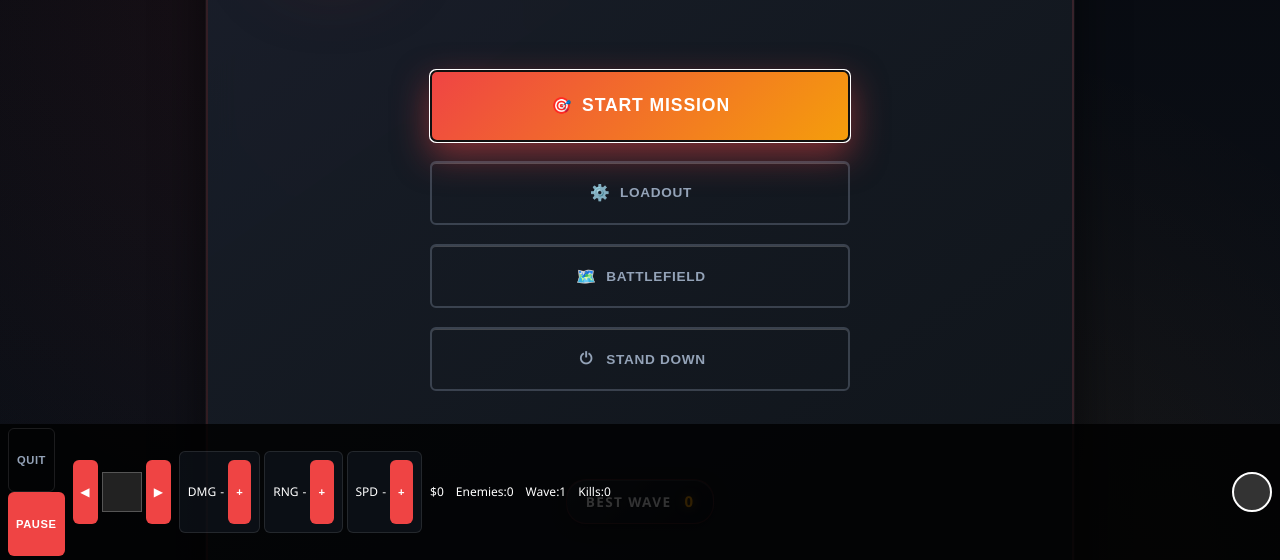
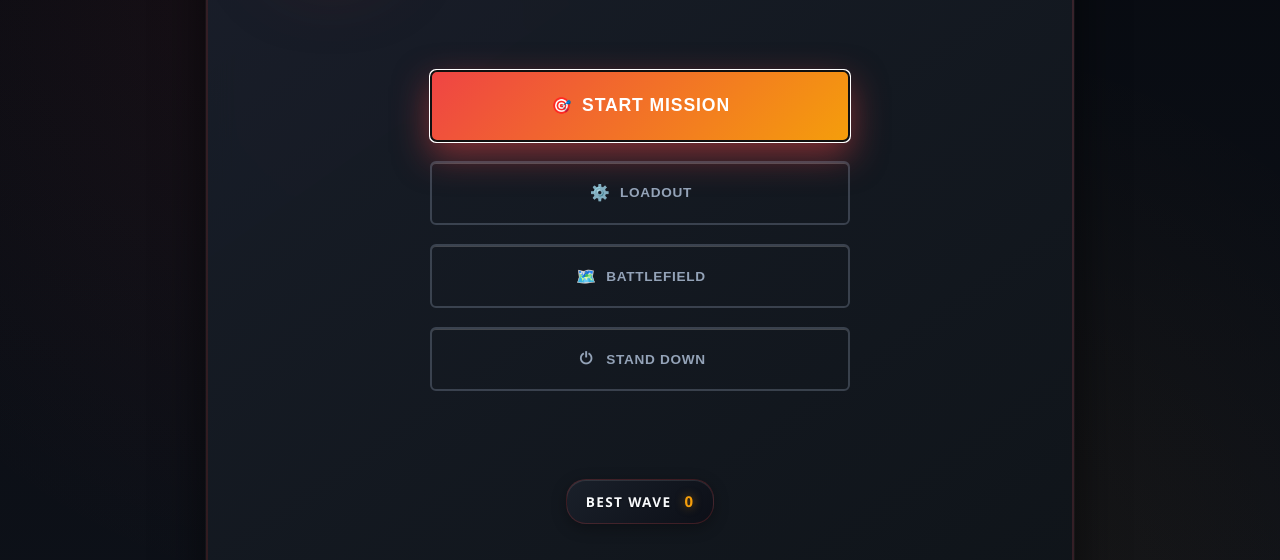
Before and after one commit to TJ42-dev/doghouse-towerdefense, a plain HTML site: page index.html in a window 1280 px wide. Shown: the part 240-800 px from the top of the page. Drawn offline with Linux system fonts and the light colour scheme.

Commit message:
fix: use correct tower icons and hide toolbar until start

```diff
--- a/main.js
+++ b/main.js
@@ -21,7 +21,7 @@ const ids = [
   'upgradeRailgun','upgradeNuke','upgradeHellfire','upgradeTerminator','upgradeWunderwaffe',
   'sniperCost','shotgunCost','dualLaserCost','railgunCost','nukeCost','hellfireCost',
   'terminatorCost','wunderwaffeCost','quitInMenuBtn','gameCanvas',
-  'toolbarQuit','toolbarPause','towerPrev','towerNext','towerPreview',
+  'toolbarQuit','toolbarPause','bottomToolbar','towerPrev','towerNext','towerPreview',
   'tbUpgradeDamage','tbUpgradeRange','tbUpgradeSpeed','infoCash','infoEnemies',
   'infoWave','infoKills','waveClock',
   'selDamage','selRange','selSpeed'
@@ -1058,24 +1058,24 @@ function cssCenter() {
 let DEFAULT_DOG_STATS = { ...BALANCE.defaultDogStats };
 let DOG_TYPES = [];
 const CAT_SRC = 'assets/animals/cat.png';
-const CANNON_BASE_SRC = 'assets/towers/bases/tower_base.svg';
+const CANNON_BASE_SRC = 'assets/towers/bases/cannon.svg';
 const CANNON_TURRET_SRC = 'assets/towers/turrets/cannon_turret.svg';
-const LASER_BASE_SRC = 'assets/towers/bases/tower_base.svg';
+const LASER_BASE_SRC = 'assets/towers/bases/laser.svg';
 const LASER_TURRET_SRC = 'assets/towers/turrets/laser_turret.svg';
-const ROCKET_BASE_SRC = 'assets/towers/bases/tower_base.svg';
+const ROCKET_BASE_SRC = 'assets/towers/bases/rocket.svg';
 const ROCKET_TURRET_SRC = 'assets/towers/turrets/rocket_launcher_turret.svg';
 const NUKE_BASE_SRC = 'assets/towers/bases/nuke_base.svg';
 const NUKE_TURRET_SRC = 'assets/towers/turrets/nuke_turret.svg';
-const HELLFIRE_BASE_SRC = 'assets/towers/bases/tower_base.svg';
+const HELLFIRE_BASE_SRC = 'assets/towers/bases/hellfire.svg';
 const HELLFIRE_TURRET_SRC = 'assets/towers/turrets/hellfire_turret.svg';
-const DUAL_LASER_BASE_SRC = 'assets/towers/bases/tower_base.svg';
+const DUAL_LASER_BASE_SRC = 'assets/towers/bases/laser_dual.svg';
 const DUAL_LASER_TURRET_SRC = 'assets/towers/turrets/laser_dual_turret.svg';
-const RAILGUN_BASE_SRC = 'assets/towers/bases/tower_base.svg';
+const RAILGUN_BASE_SRC = 'assets/towers/bases/railgun.svg';
 const RAILGUN_TURRET_SRC = 'assets/towers/turrets/railgun_turret.svg';
 const WALL_SRC = 'assets/towers/bases/fence.png';
-const SNIPER_BASE_SRC = 'assets/towers/bases/tower_base.svg';
+const SNIPER_BASE_SRC = 'assets/towers/bases/sniper.svg';
 const SNIPER_TURRET_SRC = 'assets/towers/turrets/sniper_turret.svg';
-const SHOTGUN_BASE_SRC = 'assets/towers/bases/tower_base.svg';
+const SHOTGUN_BASE_SRC = 'assets/towers/bases/shotgun.svg';
 const SHOTGUN_TURRET_SRC = 'assets/towers/turrets/shotgun_turret.svg';
 const TESLA_BASE_SRC = 'assets/towers/bases/tesla_base.svg';
 const TESLA_TURRET_SRC = 'assets/towers/turrets/tesla_turret.svg';
@@ -2249,6 +2249,7 @@ async function startGame() {
   el.gameOverPanel && (el.gameOverPanel.style.display = 'none');
   el.pauseBtn && (el.pauseBtn.textContent = 'Pause');
   el.toolbarPause && (el.toolbarPause.textContent = 'Pause');
+  el.bottomToolbar && (el.bottomToolbar.style.display = 'flex');
 
   // Canvas
   ensureCanvas();
@@ -2306,6 +2307,7 @@ function endGame() {
   el.gameOverPanel && (el.gameOverPanel.style.display = 'block');
   el.pauseBtn && (el.pauseBtn.textContent = 'Pause');
   el.toolbarPause && (el.toolbarPause.textContent = 'Pause');
+  el.bottomToolbar && (el.bottomToolbar.style.display = 'none');
 
   const wavesCompleted = waveIndex;
   recordBestWave(wavesCompleted);
@@ -2333,6 +2335,7 @@ function returnToMenu() {
   el.contextMenu && (el.contextMenu.style.display = 'none');
   el.pauseBtn && (el.pauseBtn.textContent = 'Pause');
   el.toolbarPause && (el.toolbarPause.textContent = 'Pause');
+  el.bottomToolbar && (el.bottomToolbar.style.display = 'none');
 }
 
 // -------------------- Hooks --------------------
--- a/styles.css
+++ b/styles.css
@@ -1108,7 +1108,7 @@ dialog::backdrop {
   right: 0;
   background: rgba(0, 0, 0, 0.8);
   color: #fff;
-  display: flex;
+  display: none;
   align-items: center;
   gap: 0.5rem;
   padding: 0.25rem 0.5rem;
```
